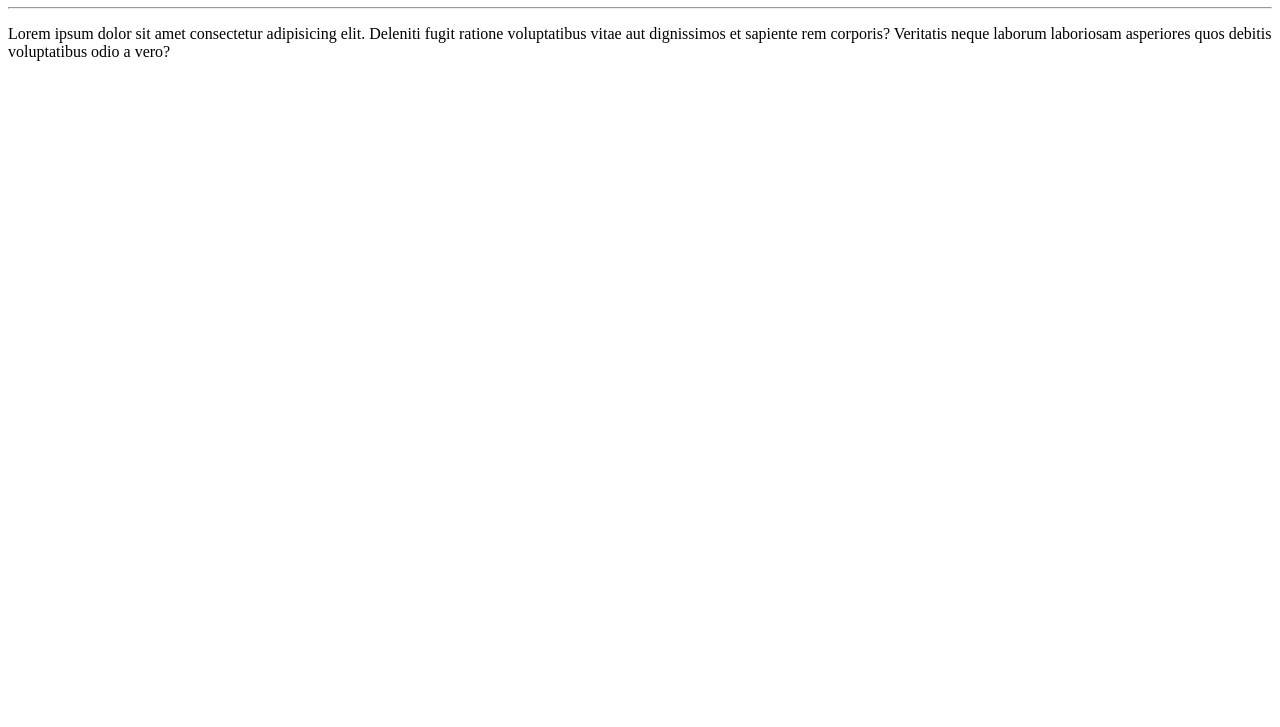
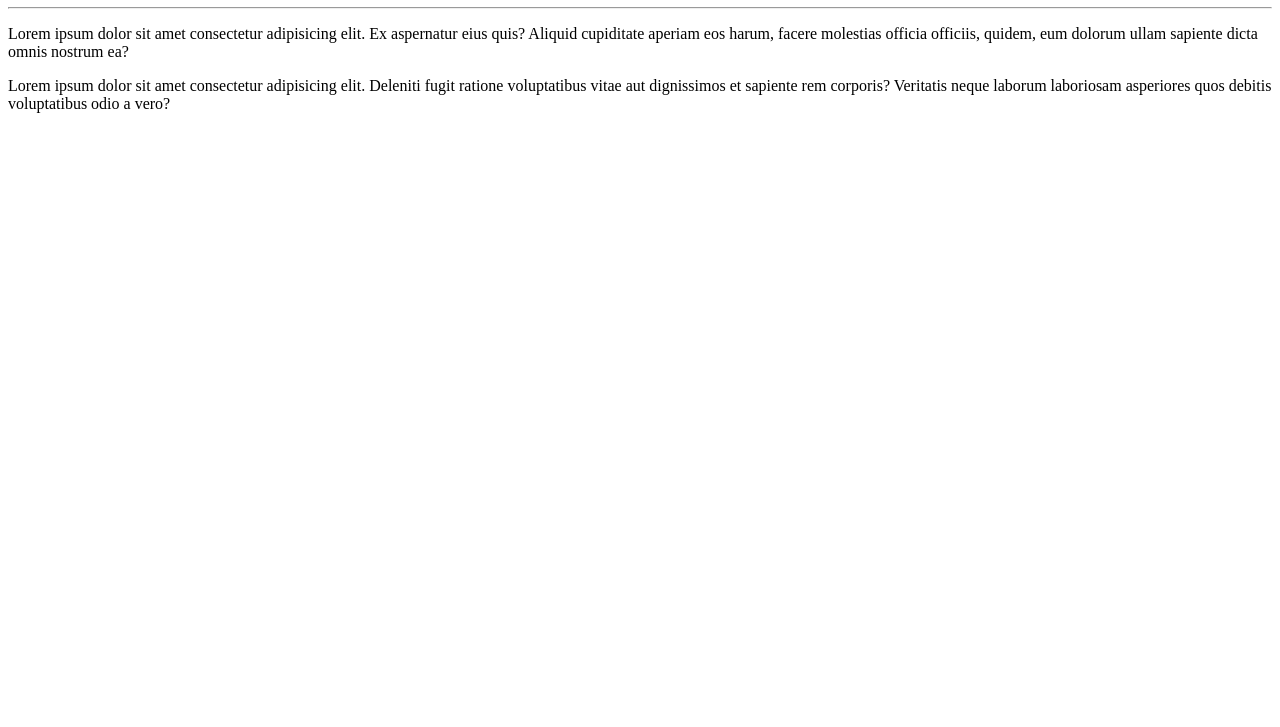
Before and after one commit to AnolinoJunior/Ola_Mundo, a plain HTML site: page site-exemplo/index.html in a window 1280 px wide. Shown: the part 73-800 px from the top of the page. Drawn offline with Linux system fonts and the light colour scheme.

Commit message:
adicionei um parágrafo

```diff
--- a/site-exemplo/index.html
+++ b/site-exemplo/index.html
@@ -8,6 +8,7 @@
 <body>
     <h1>Olá, Mundo!</h1>
     <hr>
+    <p>Lorem ipsum dolor sit amet consectetur adipisicing elit. Ex aspernatur eius quis? Aliquid cupiditate aperiam eos harum, facere molestias officia officiis, quidem, eum dolorum ullam sapiente dicta omnis nostrum ea?</p>
     <p>Lorem ipsum dolor sit amet consectetur adipisicing elit. Deleniti fugit ratione voluptatibus vitae aut dignissimos et sapiente rem corporis? Veritatis neque laborum laboriosam asperiores quos debitis voluptatibus odio a vero?</p>
 </body>
 </html>
```
